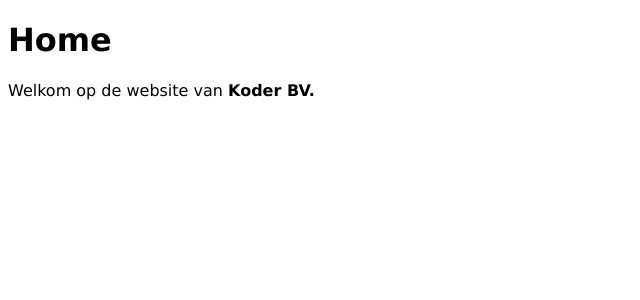
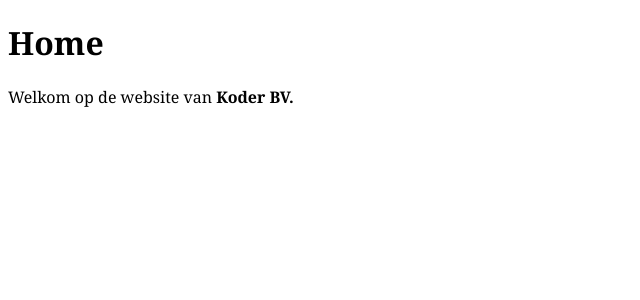
Before and after one commit to braek/braek.github.io, a Jekyll site: the page built from index.md, in a window 1280 px wide. Shown: the top 300 px of the page, without its empty margins (0-640 px from the left). Built offline with Jekyll 4.4.1, drawn with Linux system fonts in a browser that asks for light colours.

Commit message:
Changed font family

```diff
--- a/_layouts/default.html
+++ b/_layouts/default.html
@@ -12,7 +12,7 @@
 //]]></script>
 <style type="text/css">
 body {
-	font-family: Verdana;
+	font-family: Georgia;
 }
 </style>
 </head>
```
